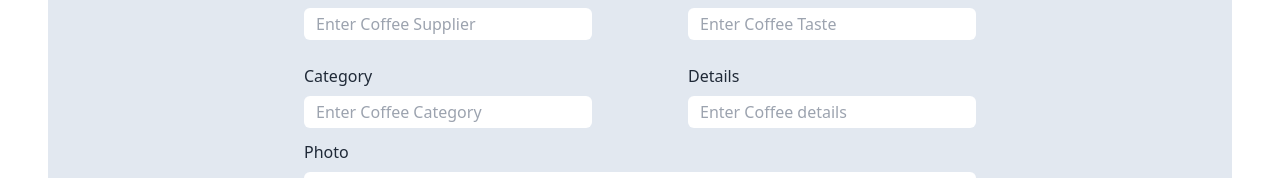
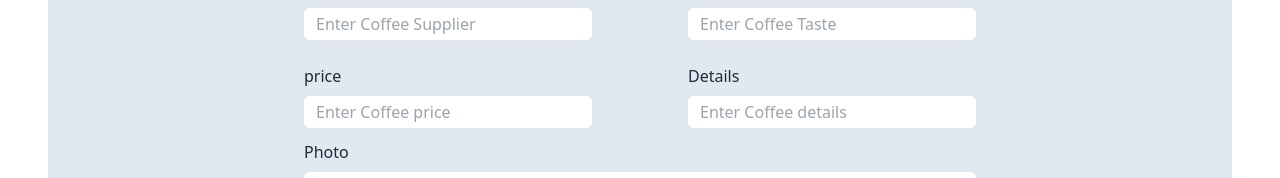
Before and after one commit to tonmoy3673/coffee-client, a React (Vite) app: page / in a window 1280 px wide. Shown: the part 404-582 px from the top of the page. Built offline with nearby package versions, Linux system fonts and the light colour scheme.

Commit message:
:tada: set sweet alert

```diff
--- a/package.json
+++ b/package.json
@@ -12,7 +12,8 @@
   "dependencies": {
     "react": "^18.3.1",
     "react-dom": "^18.3.1",
-    "react-router-dom": "^6.27.0"
+    "react-router-dom": "^6.27.0",
+    "sweetalert2": "^11.14.5"
   },
   "devDependencies": {
     "@eslint/js": "^9.13.0",
--- a/src/Components/Pages/AddCoffee.jsx
+++ b/src/Components/Pages/AddCoffee.jsx
@@ -1,5 +1,5 @@
 
-
+import Swal from 'sweetalert2';
 const AddCoffee = () => {
 
     const handleSubmit =(event)=>{
@@ -11,10 +11,10 @@ const AddCoffee = () => {
         const taste = form.taste.value;
         const details = form.details.value;
         const photo = form.photo.value;
-        const category = form.category.value;
+        const price = form.price.value;
 
         const coffeeItems = {
-            name,chef,supplier,taste,details,photo,category
+            name,chef,supplier,taste,details,photo,price
         }
         console.log(coffeeItems);
         window.alert('Coffee Added Successfully!!')
@@ -29,7 +29,21 @@ const AddCoffee = () => {
 
         })
         .then((res)=>res.json())
-        .then((data)=>console.log(data))
+        .then((data)=>{
+            console.log(data);
+            if (data.insertedId) {
+                Swal.fire({
+                    title: 'Success!',
+                    text: 'Coffee Added Successfully!!',
+                    icon: 'success',
+                    confirmButtonText: 'Submit'
+                  })
+            }
+        }
+
+
+    )
+
     }
 
 
@@ -74,8 +88,8 @@ const AddCoffee = () => {
                 {/* ================= 3rd row ============= */}
                 <div className="block md:flex items-center justify-center gap-2 lg:gap-24 mt-3 ">
                     <div className="text-center md:text-start mt-3">
-                    <label htmlFor="category" className="block">Category</label>
-                    <input required className="w-full lg:w-72 px-3 py-1 mt-2 rounded-md" type="text" id="category"  placeholder="Enter Coffee Category"/>
+                    <label htmlFor="price" className="block">price</label>
+                    <input required className="w-full lg:w-72 px-3 py-1 mt-2 rounded-md" type="text" id="price"  placeholder="Enter Coffee price"/>
                     </div>
 
                     <div className="text-center md:text-start mt-3">
```
Also changed, not shown: 1 other file (tests, documents, lock files or other folders).
